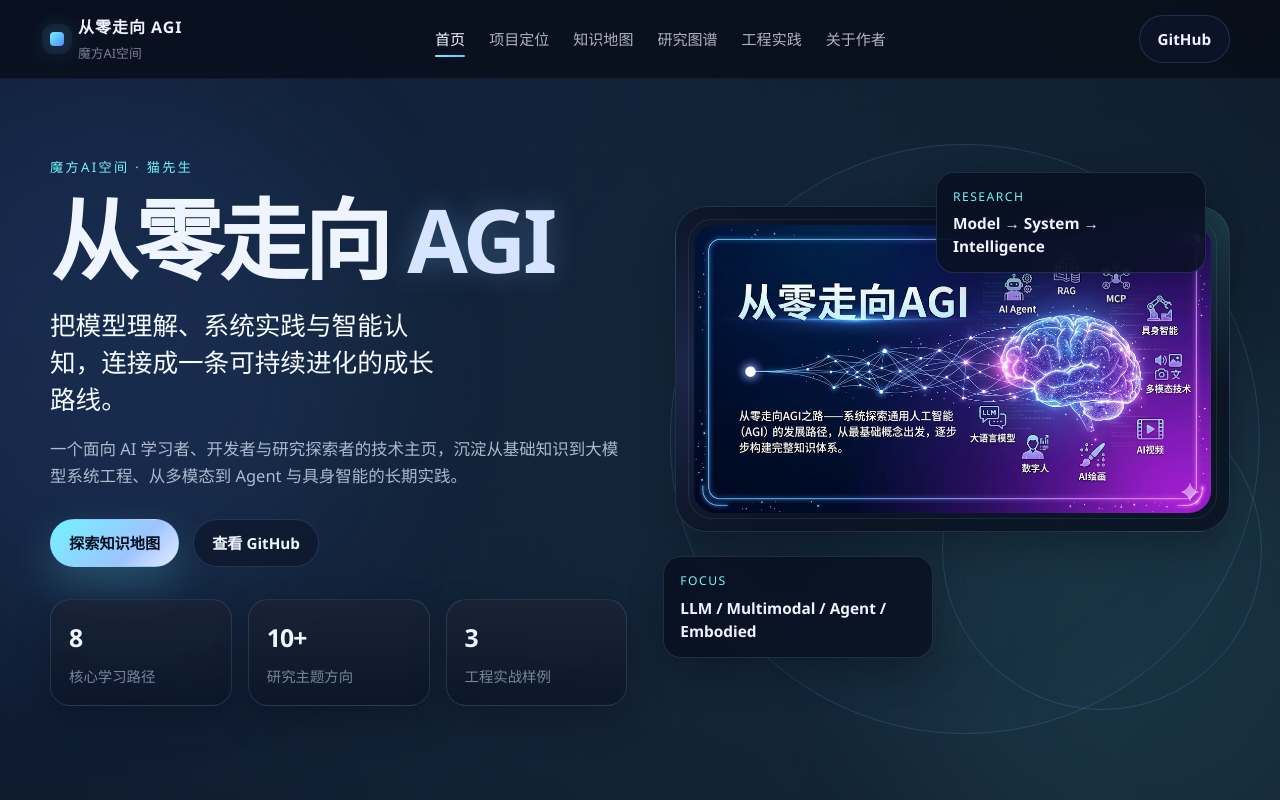
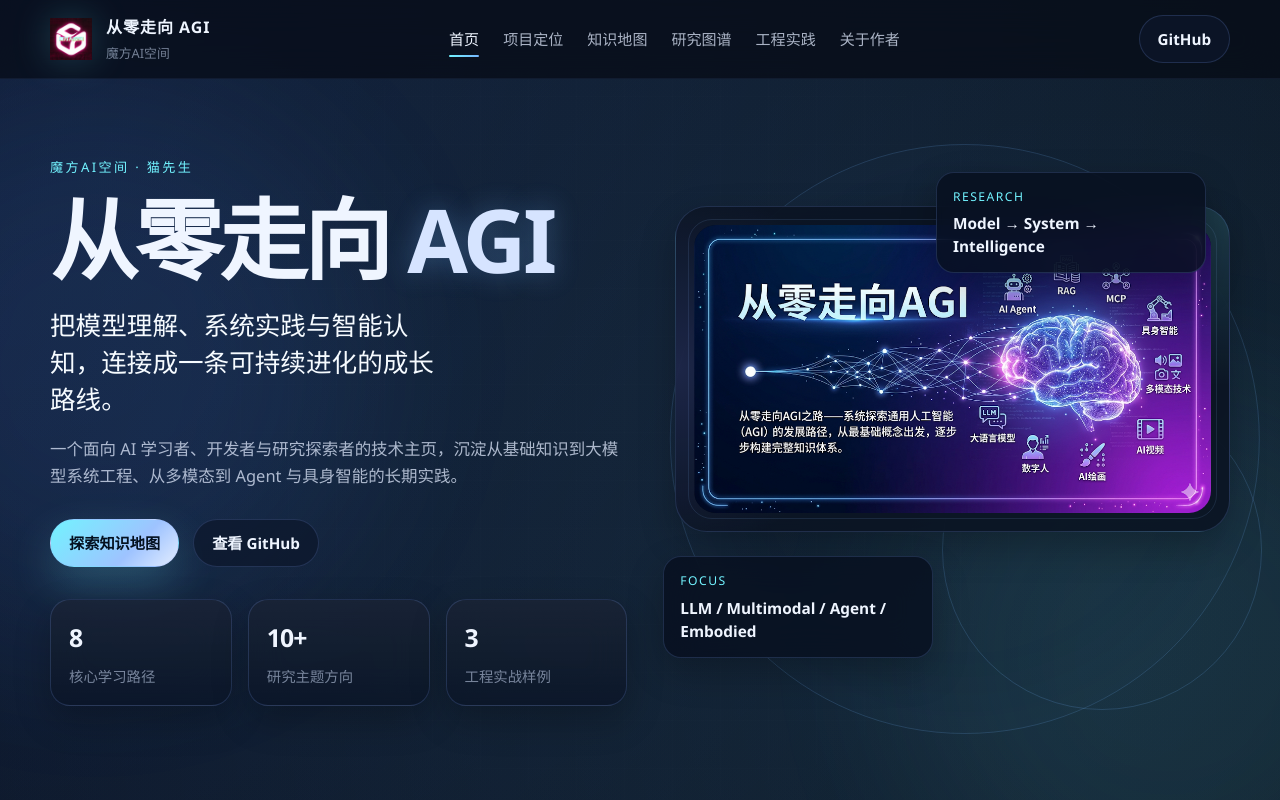
Before and after one commit to AI-mzq/From-Zero-to-AGI, a plain HTML site: page docs/index.html in a window 1280 px wide. Shown: the top 800 px of the page. Drawn offline with Linux system fonts and the light colour scheme.

Commit message:
add logo to index.html

```diff
--- a/docs/index.html
+++ b/docs/index.html
@@ -23,7 +23,7 @@
     <header class="site-header" id="top">
       <div class="container header-inner">
         <a class="brand" href="#hero" aria-label="返回首页">
-          <span class="brand-mark" aria-hidden="true"></span>
+          <img class="brand-logo" src="imgs/logo.png" alt="魔方AI空间 Logo">
           <span class="brand-copy">
             <strong>从零走向 AGI</strong>
             <span>魔方AI空间</span>
--- a/docs/style.css
+++ b/docs/style.css
@@ -151,14 +151,12 @@ a {
   gap: 14px;
 }
 
-.brand-mark {
-  width: 14px;
-  height: 14px;
-  border-radius: 4px;
-  background: linear-gradient(135deg, var(--accent), var(--primary-strong));
-  box-shadow:
-    0 0 0 8px rgba(118, 182, 255, 0.08),
-    0 0 24px rgba(114, 243, 255, 0.42);
+.brand-logo {
+  width: 42px;
+  height: 42px;
+  object-fit: contain;
+  flex-shrink: 0;
+  filter: drop-shadow(0 0 18px rgba(114, 243, 255, 0.2));
 }
 
 .brand-copy {
@@ -1002,6 +1000,11 @@ a {
     font-size: 2.65rem;
   }
 
+  .brand-logo {
+    width: 38px;
+    height: 38px;
+  }
+
   .hero-tagline {
     font-size: 1.1rem;
   }
```
Also changed, not shown: docs/imgs/logo.png (added).
